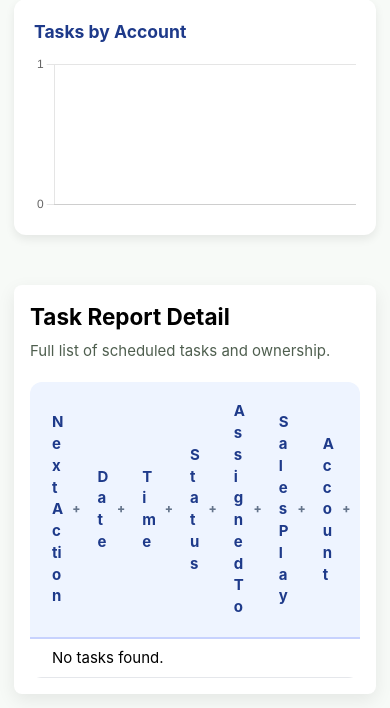
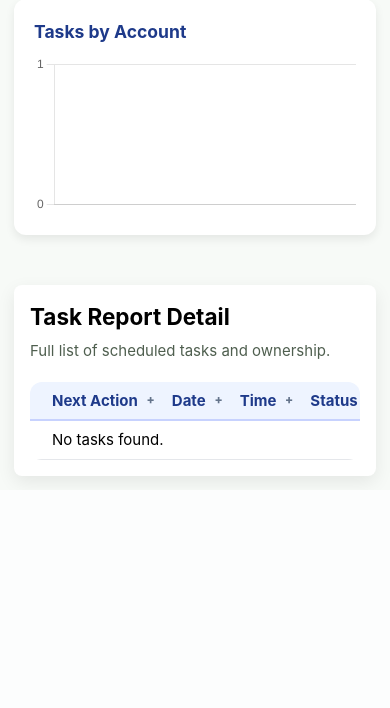
Before and after one commit to BiziMel/BiziMel, a Flask app: page /reports/tasks in a window 390 px wide. Shown: the part 1932-2640 px from the top of the page. After the commit the page ends 2418 px from the top, so only its background shows below. Run offline with Flask 3, Linux system fonts and the light colour scheme; the visitor is signed in with stand-in values (Sample User, id 1); data that the repository does not hold is empty; some libraries are stand-ins or nearby versions.

Commit message:
Add files via upload

```diff
--- a/app.py
+++ b/app.py
@@ -77,7 +77,7 @@ def version_health():
     from db_compat import translate_sql
     sample = "datetime(next_action_date || ' ' || IFNULL(next_action_time, '00:00')) < datetime('now', '-1 hour')"
     lines = [
-        "pipeflow_server_build=2026-05-04-dashboard-task-update-date-v1",
+        "pipeflow_server_build=2026-05-04-table-column-readability-v1",
         f"database_url_configured={str(bool(os.environ.get('DATABASE_URL'))).lower()}",
         f"translation_check={translate_sql(sample)}",
     ]
--- a/static/style.css
+++ b/static/style.css
@@ -773,6 +773,7 @@ a:hover {
 .report-table {
     width: 100%;
     max-width: 100%;
+    min-width: max-content;
     border-collapse: separate;
     border-spacing: 0;
     font-size: 15px;
@@ -785,14 +786,20 @@ a:hover {
     text-align: left;
     padding: 16px;
     border-bottom: 2px solid #c7d2fe;
-    overflow-wrap: anywhere;
+    white-space: nowrap;
+    overflow-wrap: normal;
+    word-break: normal;
+    hyphens: none;
 }
 
 .report-table td {
     padding: 16px;
     border-bottom: 1px solid #e5e7eb;
     vertical-align: top;
-    overflow-wrap: anywhere;
+    white-space: nowrap;
+    overflow-wrap: normal;
+    word-break: normal;
+    hyphens: none;
 }
 
 .report-table tr:hover td {
@@ -892,6 +899,10 @@ a:hover {
     padding: 7px 8px;
     vertical-align: top;
     font-size: 12px;
+    white-space: nowrap;
+    overflow-wrap: normal;
+    word-break: normal;
+    hyphens: none;
 }
 
 .outreach-table th {
@@ -2030,12 +2041,17 @@ body {
 
 .dashboard-task-table {
     font-size: 12px;
+    min-width: max-content;
 }
 
 .dashboard-task-table th,
 .dashboard-task-table td {
     padding: 10px;
     vertical-align: top;
+    white-space: nowrap;
+    overflow-wrap: normal;
+    word-break: normal;
+    hyphens: none;
 }
 
 .dashboard-task-table select {
@@ -2048,7 +2064,7 @@ body {
     display: grid;
     grid-template-columns: minmax(0, 1fr) minmax(0, 0.8fr);
     gap: 6px;
-    min-width: 0;
+    min-width: 248px;
 }
 
 .dashboard-task-due-controls input {
@@ -2198,5 +2214,9 @@ body {
     .report-table th,
     .report-table td {
         padding: 8px;
-    }
-}
+        white-space: nowrap;
+        overflow-wrap: normal;
+        word-break: normal;
+        hyphens: none;
+    }
+}
```
